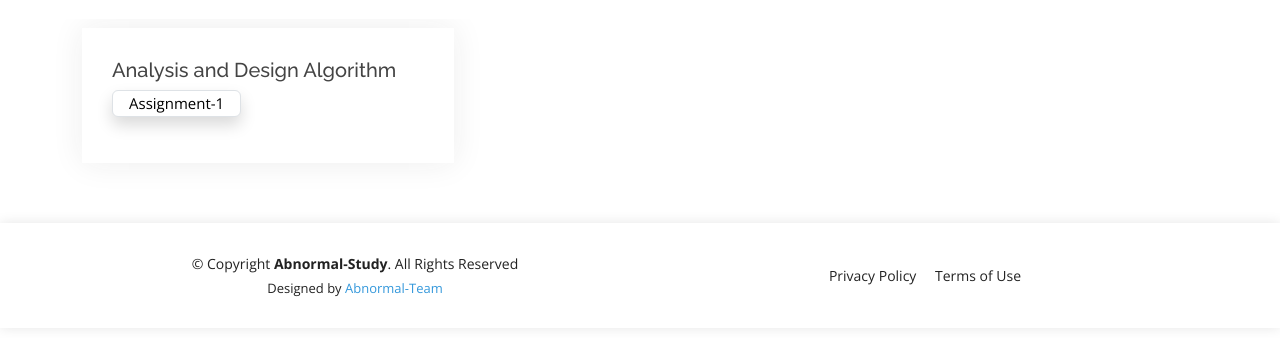
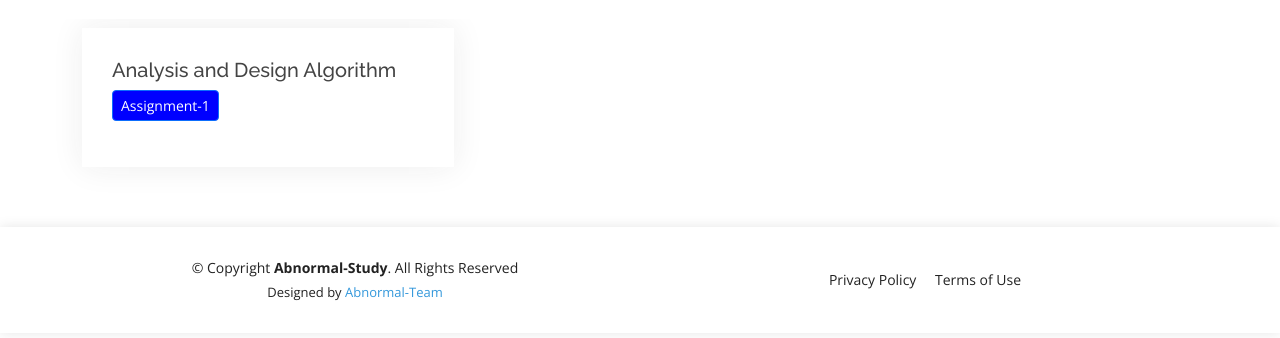
Before and after one commit to itsme-harsh/Abnormal-Study, a plain HTML site: page index.html in a window 1280 px wide. Shown: the part 68-406 px from the top of the page. Drawn offline with nearby package versions, Linux system fonts and the light colour scheme; a script that the page names is missing.

Commit message:
Update index.html

```diff
--- a/index.html
+++ b/index.html
@@ -69,8 +69,7 @@
             <div class="portfolio-info">
               <h5>Analysis and Design Algorithm</h5>
               <ul>
-                <!--<li><a href="assets/vendor/material/ADA_ASSIGNMENT_1.pdf"><button class="btn btn-primary btn-sm">Assignment-1</button></a></li>-->
-                <li><a href="assets/vendor/material/ADA_ASSIGNMENT_1.pdf"><button class="bg-white hover:bg-gray-100 text-gray-600 font-semibold border border-gray-200 rounded shadow px-2 px-3">Assignment-1</button></a></li>
+                <li><a href="assets/vendor/material/ADA_ASSIGNMENT_1.pdf"><button class="btn btn-outline-primary btn-sm" style="background-color:blue; color:white;">Assignment-1</button></a></li>
               </ul>
           </div>
         </div>
```
